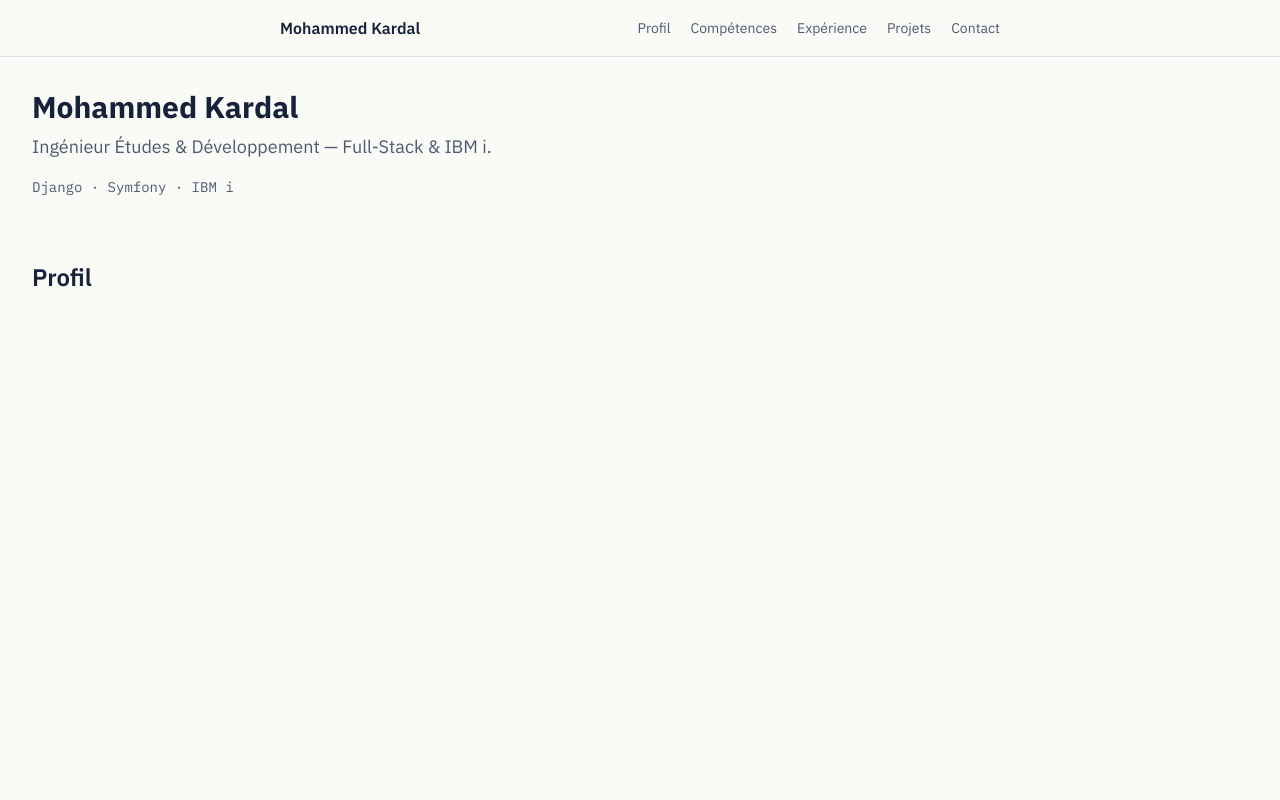
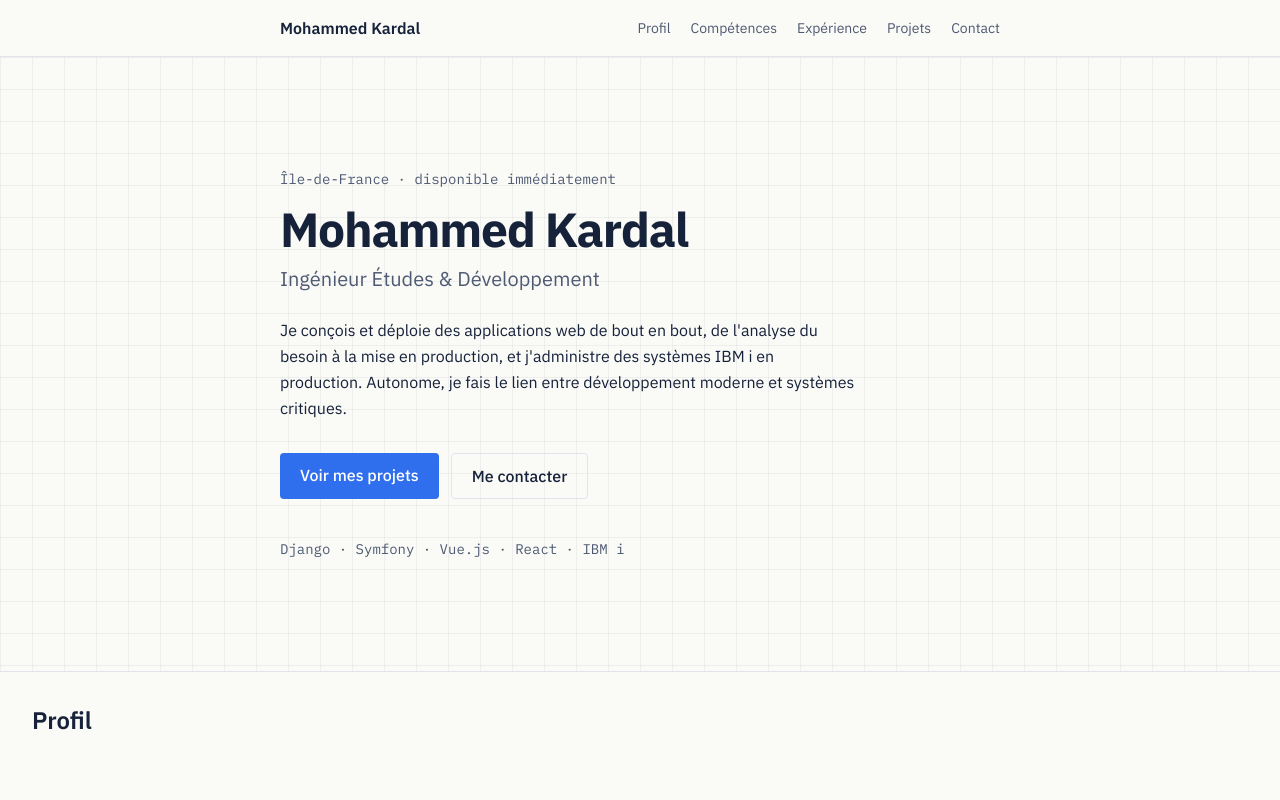
Before and after one commit to kardalmohammedvillemomble-dev/portfolio, a Next.js app: page / in a window 1280 px wide. Shown: the top 800 px of the page. Built offline with nearby package versions, Linux system fonts and the light colour scheme.

Commit message:
feat: add hero section with call to actions

```diff
--- a/app/globals.css
+++ b/app/globals.css
@@ -28,3 +28,10 @@ body {
   color: var(--foreground);
   font-family: var(--font-plex-sans), system-ui, sans-serif;
 }
+
+.bg-grid {
+  background-image:
+    linear-gradient(to right, rgba(22, 33, 58, 0.05) 1px, transparent 1px),
+    linear-gradient(to bottom, rgba(22, 33, 58, 0.05) 1px, transparent 1px);
+  background-size: 32px 32px;
+}
--- a/app/page.tsx
+++ b/app/page.tsx
@@ -1,15 +1,9 @@
+import Hero from "@/components/Hero";
+
 export default function Home() {
   return (
     <main id="top">
-      <section className="p-8">
-        <h1 className="text-3xl font-bold">Mohammed Kardal</h1>
-        <p className="mt-2 text-lg text-muted">
-          Ingénieur Études &amp; Développement — Full-Stack &amp; IBM i.
-        </p>
-        <p className="mt-4 font-mono text-sm text-muted">
-          Django · Symfony · IBM i
-        </p>
-      </section>
+      <Hero />
       <section id="about" className="min-h-screen p-8">
         <h2 className="text-2xl font-semibold">Profil</h2>
       </section>
--- /dev/null
+++ b/components/Hero.tsx
@@ -0,0 +1,44 @@
+export default function Hero() {
+  return (
+    <section className="bg-grid border-b border-border">
+      <div className="mx-auto max-w-3xl px-6 py-20 sm:py-28">
+        <p className="font-mono text-sm text-muted">
+          Île-de-France · disponible immédiatement
+        </p>
+
+        <h1 className="mt-4 text-4xl font-bold tracking-tight sm:text-5xl">
+          Mohammed Kardal
+        </h1>
+        <p className="mt-3 text-xl text-muted">
+          Ingénieur Études &amp; Développement
+        </p>
+
+        <p className="mt-6 max-w-xl leading-relaxed">
+          Je conçois et déploie des applications web de bout en bout, de
+          l&apos;analyse du besoin à la mise en production, et j&apos;administre
+          des systèmes IBM i en production. Autonome, je fais le lien entre
+          développement moderne et systèmes critiques.
+        </p>
+
+        <div className="mt-8 flex flex-wrap gap-3">
+
+          <a  href="#projects"
+            className="rounded bg-accent px-5 py-2.5 font-medium text-white hover:opacity-90"
+          >
+            Voir mes projets
+          </a>
+
+          <a  href="#contact"
+            className="rounded border border-border px-5 py-2.5 font-medium hover:border-accent hover:text-accent"
+          >
+            Me contacter
+          </a>
+        </div>
+
+        <p className="mt-10 font-mono text-sm text-muted">
+          Django · Symfony · Vue.js · React · IBM i
+        </p>
+      </div>
+    </section>
+  );
+}
```
